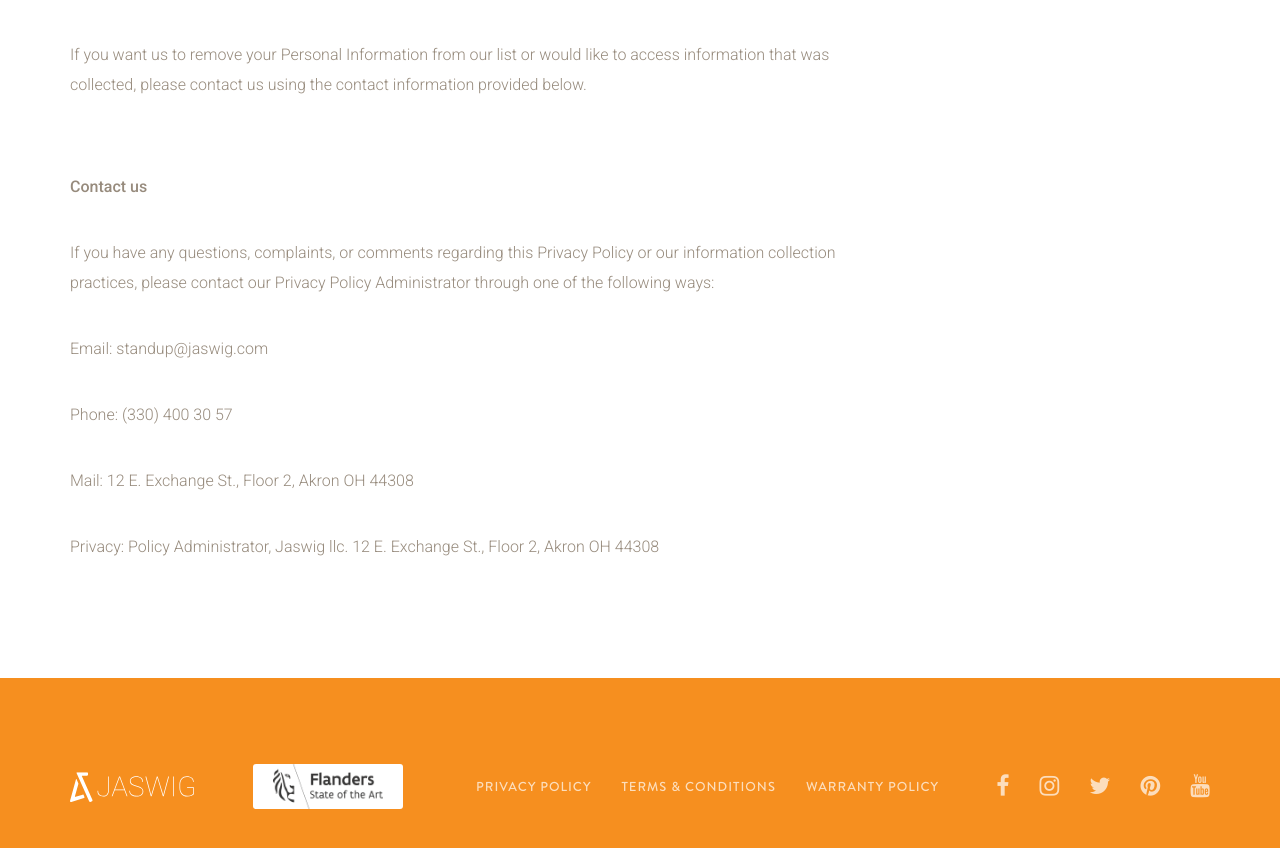
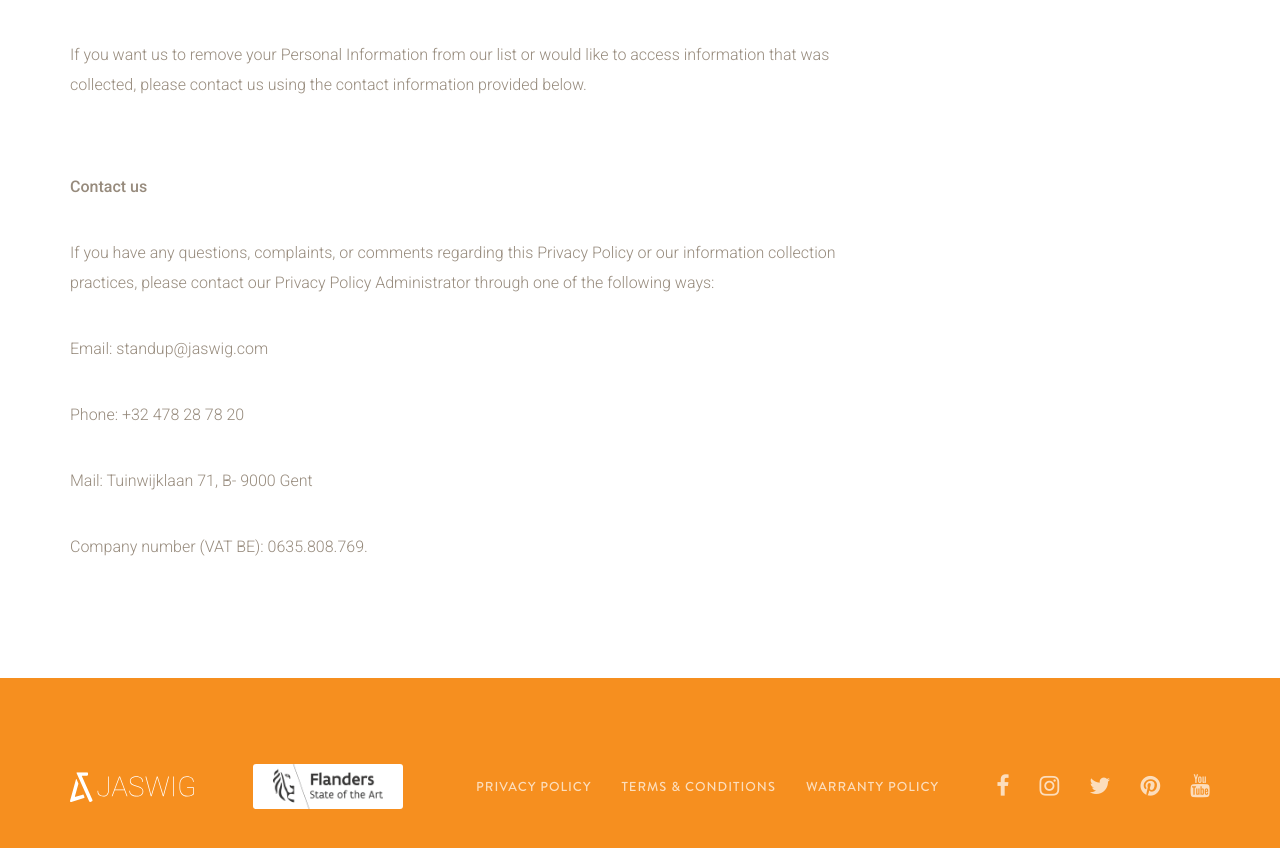
Before and after one commit to samuelrieder/jaswig.github.io, a Jekyll site: the page built from privacy.html, in a window 1280 px wide and 900 px high, scrolled down 4898 px. Shown: the top 848 px of the window. Built offline with Jekyll 4.4.1, drawn with Linux system fonts in a browser that asks for light colours; nearby versions of some CDN libraries.

Commit message:
Update privacy.html

```diff
--- a/privacy.html
+++ b/privacy.html
@@ -49,9 +49,10 @@ sitemap: false
       <p><strong>Contact us</strong></p>
       <p>If you have any questions, complaints, or comments regarding this Privacy Policy or our information collection practices, please contact our Privacy Policy Administrator through one of the following ways:</p>
       <p>Email: standup@jaswig.com</p>
-      <p>Phone: (330) 400 30 57</p>
-      <p>Mail: 12 E. Exchange St., Floor 2, Akron OH 44308</p>
-      <p>Privacy: Policy Administrator, Jaswig llc. 12 E. Exchange St., Floor 2, Akron OH 44308</p>
+      <p>Phone: +32 478 28 78 20</p>
+      <p>Mail: Tuinwijklaan 71,
+      B- 9000 Gent </p>
+      <p>Company number (VAT BE): 0635.808.769.</p>
       <!-- -->
     </div>
     <div class="col-xs-12" data-show="us">
```
